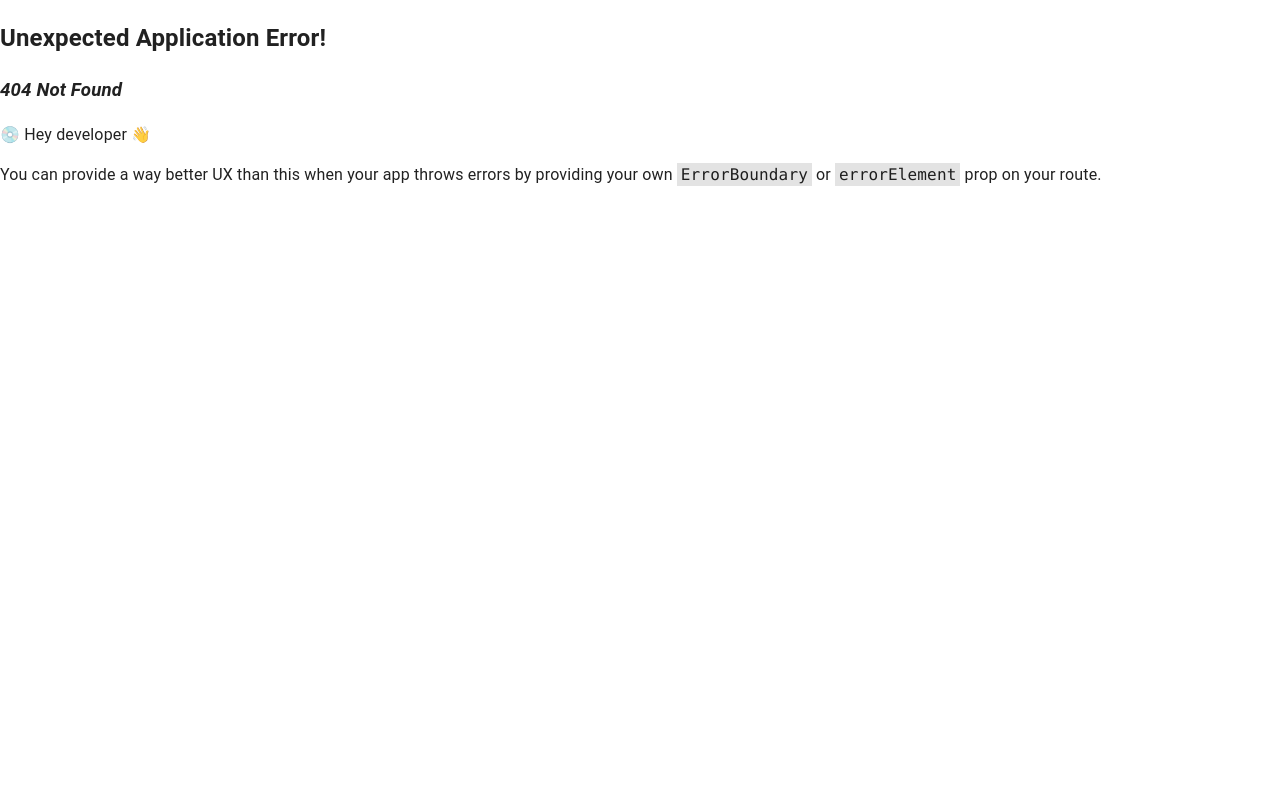
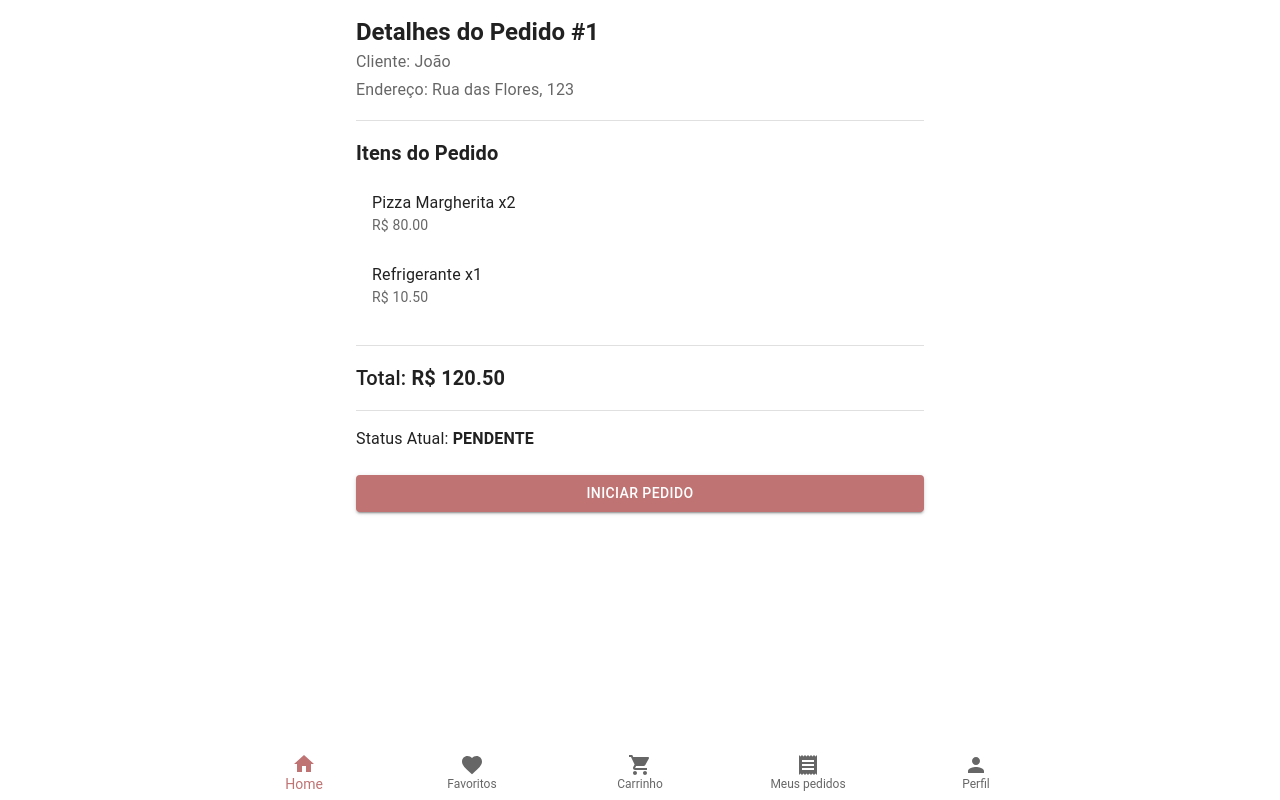
Before and after one commit to wellenramos/aroma-delivery-ui, a React (Create React App) app: page /admin/pedido/1 in a window 1280 px wide. Before the commit this address had no page. Built offline with nearby package versions, Linux system fonts and the light colour scheme.

Commit message:
implementação do componente detalhe pedido

```diff
--- a/src/components/administrador/Admin.js
+++ b/src/components/administrador/Admin.js
@@ -1,15 +1,17 @@
 import React, { useState, useEffect } from "react";
 import {
-    Avatar,
     Box,
     Card,
-    CardContent, List, ListItem, ListItemAvatar, ListItemText,
+    CardContent,
+    List,
+    ListItem,
+    ListItemText,
     Tab,
     Tabs,
     Typography,
 } from "@mui/material";
 import Header from "../Header";
-import StarIcon from "@mui/icons-material/Star";
+import { useNavigate } from "react-router-dom";
 
 const Admin = () => {
     const [value, setValue] = useState(0); // Controla a aba ativa
@@ -17,6 +19,8 @@ const Admin = () => {
     const [pedidosEntregues, setPedidosEntregues] = useState([]);
     const [pedidosEmAndamento, setPedidosEmAndamento] = useState([]);
     const [pedidosPendentes, setPedidosPendentes] = useState([]);
+
+    const navigate = useNavigate();
 
     const obterPedidos = () => {
         return {
@@ -32,7 +36,7 @@ const Admin = () => {
     // Busca pedidos na API
     const fetchPedidos = () => {
         try {
-            const { data } = obterPedidos(); // Substitua por sua API real
+            const { data } = obterPedidos(); // Simulação de API
             setPedidos(data);
 
             // Filtrar pedidos por status
@@ -53,6 +57,13 @@ const Admin = () => {
         setValue(newValue);
     };
 
+    // Obtém a lista de pedidos para a aba ativa
+    const getPedidosPorAba = () => {
+        if (value === 0) return pedidosPendentes;
+        if (value === 1) return pedidosEmAndamento;
+        if (value === 2) return pedidosEntregues;
+        return [];
+    };
 
     return (
         <Card sx={{ maxWidth: "sm", margin: "0 auto", boxShadow: "none" }}>
@@ -68,39 +79,45 @@ const Admin = () => {
                     </Tabs>
                 </Box>
 
-                {/* Conteúdo das abas */}
+                {/* Conteúdo da aba ativa */}
                 <Box mb={10}>
-                    {pedidos.length === 0 ? (
-                        <Typography variant="subtitle1" color="textSecondary" align="center">
-                            Nenhum resultado encontrado.
+                    {getPedidosPorAba().length === 0 ? (
+                        <Typography
+                            variant="subtitle1"
+                            color="textSecondary"
+                            align="center"
+                            sx={{ marginTop: 4 }}
+                        >
+                            Nenhum pedido nesta categoria.
                         </Typography>
                     ) : (
                         <List>
-                            {pedidos.map((pedido) => (
+                            {getPedidosPorAba().map((pedido) => (
                                 <ListItem
                                     key={pedido.id}
                                     alignItems="flex-start"
-                                    // onClick={() => handleIrParaDetalhe(produto.id)}
+                                    onClick={() => navigate(`/admin/pedido/${pedido.id}`)} // Navega para os detalhes do pedido
                                     sx={{
                                         "&:hover": {
                                             backgroundColor: "rgba(0, 0, 0, 0.04)",
+                                            cursor: "pointer",
                                         },
                                     }}
                                 >
                                     <ListItemText
                                         primary={
                                             <Box display="flex" justifyContent="space-between">
-                                                <Typography variant="subtitle1" fontWeight="bold" style={{ cursor: 'pointer' }}>
+                                                <Typography variant="subtitle1" fontWeight="bold">
                                                     Pedido {pedido.id}
                                                 </Typography>
-                                                <Typography variant="subtitle1" color="secondary" style={{ cursor: 'pointer' }}>
+                                                <Typography variant="subtitle1" color="secondary">
                                                     R$ {pedido.total.toFixed(2)}
                                                 </Typography>
                                             </Box>
                                         }
                                         secondary={
                                             <Box display="flex" alignItems="center">
-                                                <Typography variant="body2" color="textSecondary" style={{ cursor: 'pointer' }}>
+                                                <Typography variant="body2" color="textSecondary">
                                                     {pedido.cliente}
                                                 </Typography>
                                             </Box>
--- /dev/null
+++ b/src/components/administrador/DetalhePedido.js
@@ -0,0 +1,92 @@
+import React from "react";
+import {
+    Box,
+    Button,
+    Card,
+    CardContent,
+    Divider,
+    List,
+    ListItem,
+    ListItemText,
+    Typography,
+} from "@mui/material";
+import { useNavigate, useParams } from "react-router-dom";
+
+const DetalhesPedido = () => {
+    const navigate = useNavigate();
+    const { pedidoId } = useParams(); // Captura o ID do pedido via URL
+
+    // Simulação de detalhes do pedido
+    const pedido = {
+        id: pedidoId,
+        cliente: "João",
+        endereco: "Rua das Flores, 123",
+        total: 120.5,
+        itens: [
+            { produto: "Pizza Margherita", quantidade: 2, preco: 40.0 },
+            { produto: "Refrigerante", quantidade: 1, preco: 10.5 },
+        ],
+        status: "PENDENTE",
+    };
+
+    // Função para iniciar o pedido
+    const handleIniciarPedido = () => {
+        console.log(`Pedido ${pedido.id} iniciado!`);
+        alert(`Pedido ${pedido.id} alterado para "Em Andamento".`);
+        navigate("/admin"); // Redireciona para a tela do painel de administrador
+    };
+
+    return (
+        <Card sx={{ maxWidth: "sm", margin: "0 auto", boxShadow: "none" }}>
+            <CardContent sx={{ padding: 0 }}>
+                <Box padding={2}>
+                    <Typography variant="h5" fontWeight="bold">
+                        Detalhes do Pedido #{pedido.id}
+                    </Typography>
+                    <Typography variant="subtitle1" color="textSecondary">
+                        Cliente: {pedido.cliente}
+                    </Typography>
+                    <Typography variant="subtitle1" color="textSecondary">
+                        Endereço: {pedido.endereco}
+                    </Typography>
+                    <Divider sx={{ my: 2 }} />
+                    <Typography variant="h6" fontWeight="bold">
+                        Itens do Pedido
+                    </Typography>
+                    <List>
+                        {pedido.itens.map((item, index) => (
+                            <ListItem key={index}>
+                                <ListItemText
+                                    primary={`${item.produto} x${item.quantidade}`}
+                                    secondary={`R$ ${(item.quantidade * item.preco).toFixed(2)}`}
+                                />
+                            </ListItem>
+                        ))}
+                    </List>
+                    <Divider sx={{ my: 2 }} />
+                    <Typography variant="h6">
+                        Total: <strong>R$ {pedido.total.toFixed(2)}</strong>
+                    </Typography>
+                    <Divider sx={{ my: 2 }} />
+                    <Typography variant="body1">
+                        Status Atual: <strong>{pedido.status}</strong>
+                    </Typography>
+                    <Box mt={3}>
+                        {pedido.status === "PENDENTE" && (
+                            <Button
+                                variant="contained"
+                                color="primary"
+                                fullWidth
+                                onClick={handleIniciarPedido}
+                            >
+                                Iniciar Pedido
+                            </Button>
+                        )}
+                    </Box>
+                </Box>
+            </CardContent>
+        </Card>
+    );
+};
+
+export default DetalhesPedido;
--- a/src/components/pedidos/AcompanharPedido.js
+++ b/src/components/pedidos/AcompanharPedido.js
@@ -37,7 +37,7 @@ const AcompanharPedido = ({pedidos, onRecarregarPedidos}) => {
             <Card sx={{ maxWidth: 'sm', margin: '0 auto', boxShadow: 'none' }}>
                 <CardContent sx={{ padding: 0 }}>
                     <Header
-                        titulo="Histórico de Pedidos"
+                        titulo="Acompanhar Pedido"
                         onBack={handleVoltarHome}
                     />
                     <Divider/>
--- a/src/routes.js
+++ b/src/routes.js
@@ -14,6 +14,7 @@ import Pagamento from "./components/pagamento/Pagamento";
 import Registrar from "./components/usuario/Registrar";
 import Enderecos from "./components/endereco/Enderecos";
 import Admin from "./components/administrador/Admin";
+import DetalhesPedido from "./components/administrador/DetalhePedido";
 
 export const router = createBrowserRouter([
     {
@@ -41,7 +42,8 @@ export const router = createBrowserRouter([
             { path: '/enderecos', element: <Enderecos /> },
             { path: '/pagamento', element: <Pagamento /> },
             // { path: '/acompanhar-pedido', element: <AcompanharPedido /> }
-            { path: '/admin', element: <Admin /> }
+            { path: '/admin', element: <Admin /> },
+            { path:"/admin/pedido/:pedidoId", element:<DetalhesPedido /> }
         ]
     }
 ]);
```
